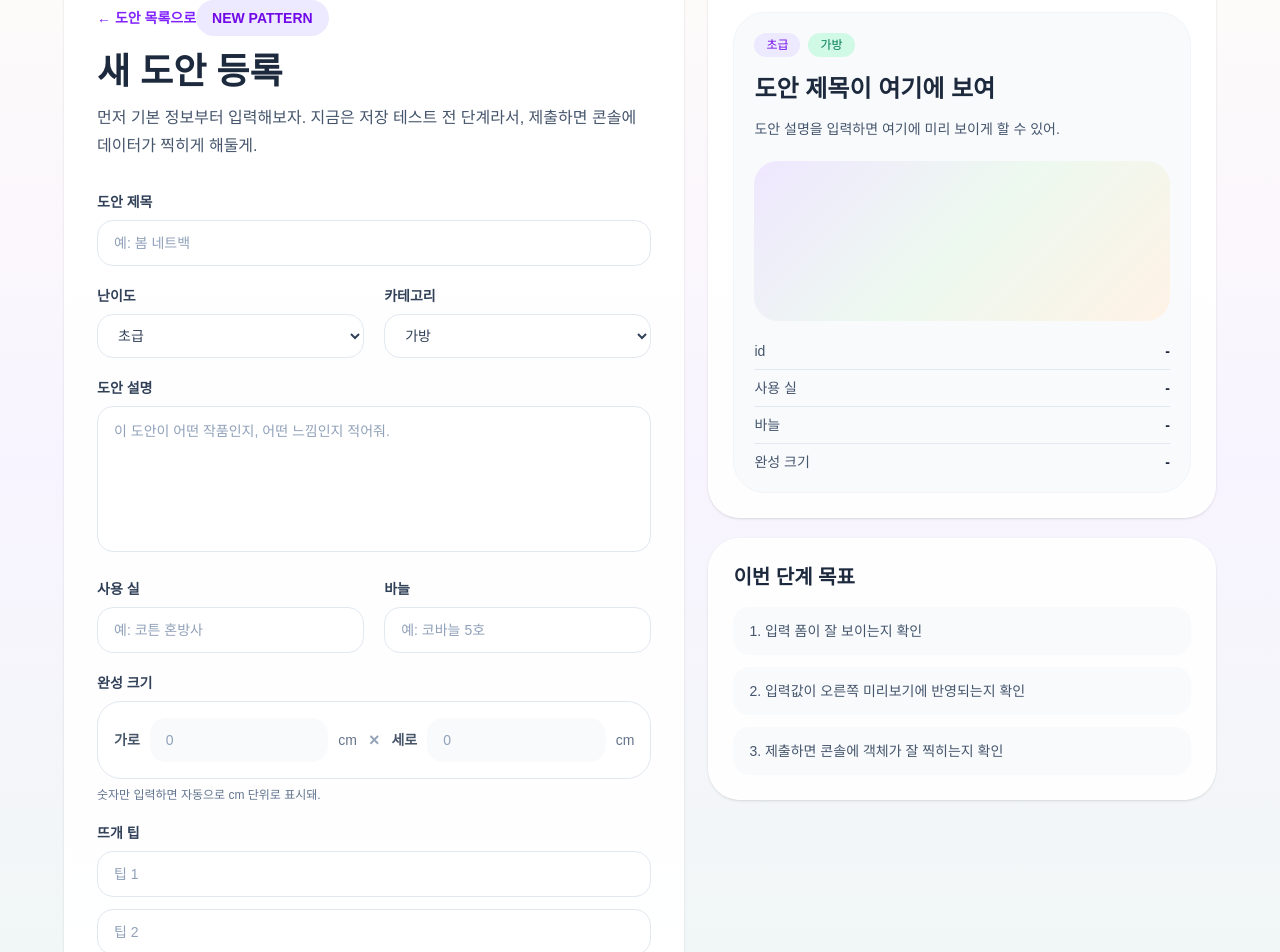
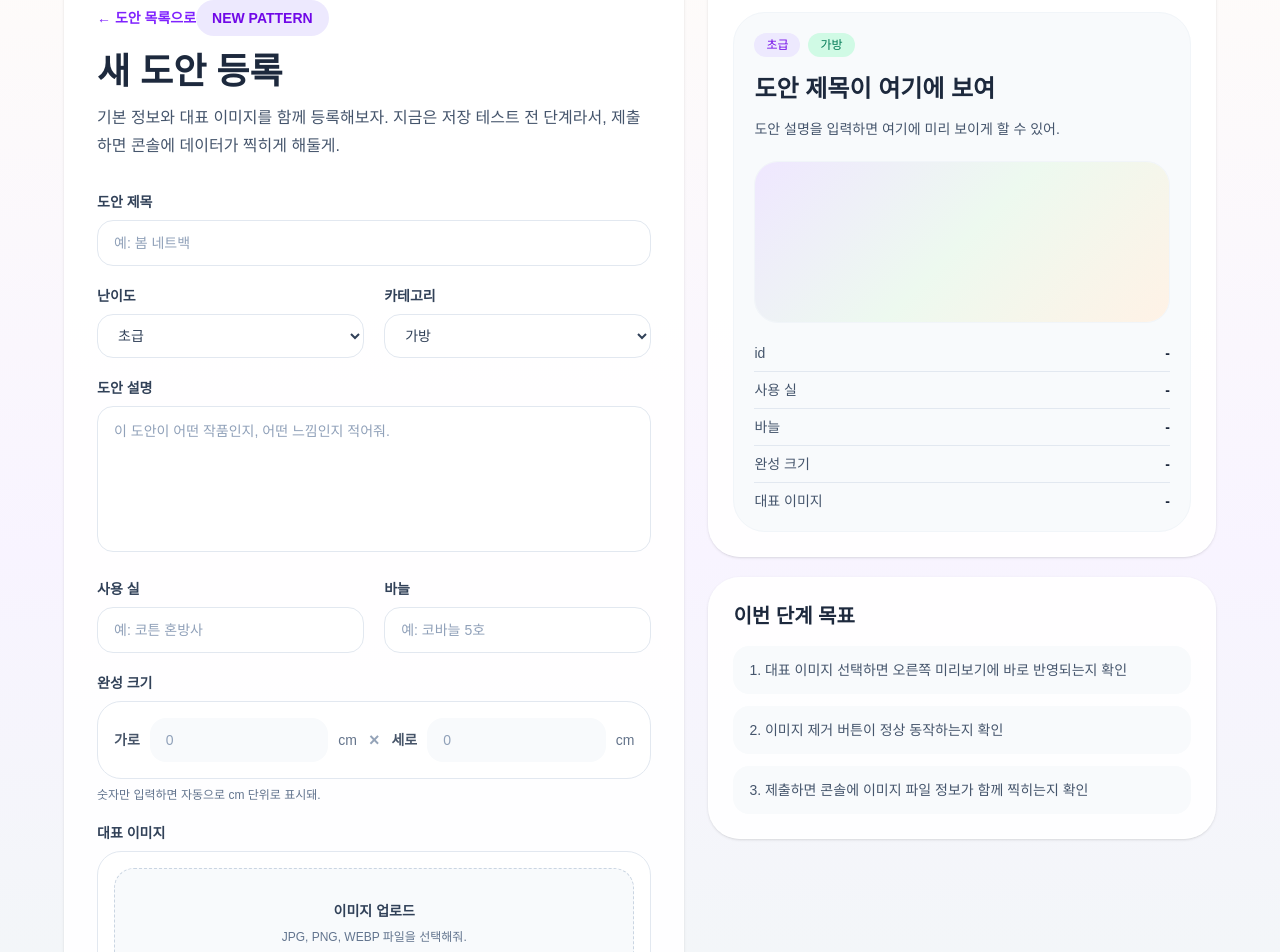
Before and after one commit to guree92/guree_knit, a Next.js app: page /patterns/new in a window 1280 px wide. Shown: the part 181-1133 px from the top of the page. Built offline with nearby package versions, Linux system fonts and the light colour scheme.

Commit message:
기능추가(도안추가)

```diff
--- a/app/patterns/new/page.tsx
+++ b/app/patterns/new/page.tsx
@@ -1,7 +1,7 @@
 "use client";
 
 import Link from "next/link";
-import { FormEvent, useMemo, useState } from "react";
+import { FormEvent, useEffect, useMemo, useState } from "react";
 import Header from "@/components/layout/Header";
 import { patternCategories } from "@/data/patterns";
 
@@ -32,6 +32,8 @@ export default function NewPatternPage() {
   const [width, setWidth] = useState("");
   const [height, setHeight] = useState("");
   const [tips, setTips] = useState(["", "", ""]);
+  const [imageFile, setImageFile] = useState<File | null>(null);
+  const [imagePreviewUrl, setImagePreviewUrl] = useState("");
   const [submitted, setSubmitted] = useState(false);
 
   const previewId = useMemo(() => makeId(title), [title]);
@@ -41,8 +43,32 @@ export default function NewPatternPage() {
       ? `가로 ${width.trim() || "0"}cm × 세로 ${height.trim() || "0"}cm`
       : "";
 
+  useEffect(() => {
+    if (!imageFile) {
+      setImagePreviewUrl("");
+      return;
+    }
+
+    const objectUrl = URL.createObjectURL(imageFile);
+    setImagePreviewUrl(objectUrl);
+
+    return () => {
+      URL.revokeObjectURL(objectUrl);
+    };
+  }, [imageFile]);
+
   function updateTip(index: number, value: string) {
     setTips((prev) => prev.map((tip, i) => (i === index ? value : tip)));
+  }
+
+  function handleImageChange(e: React.ChangeEvent<HTMLInputElement>) {
+    const file = e.target.files?.[0] ?? null;
+    setImageFile(file);
+  }
+
+  function removeImage() {
+    setImageFile(null);
+    setImagePreviewUrl("");
   }
 
   function handleSubmit(e: FormEvent<HTMLFormElement>) {
@@ -61,9 +87,11 @@ export default function NewPatternPage() {
       needle: needle.trim(),
       size: sizeText,
       tips: cleanedTips,
+      imageName: imageFile?.name ?? "",
     };
 
     console.log("새 도안 데이터", newPattern);
+    console.log("대표 이미지 파일", imageFile);
     setSubmitted(true);
   }
 
@@ -93,8 +121,8 @@ export default function NewPatternPage() {
             </h1>
 
             <p className="mt-3 max-w-2xl leading-7 text-slate-600">
-              먼저 기본 정보부터 입력해보자. 지금은 저장 테스트 전 단계라서,
-              제출하면 콘솔에 데이터가 찍히게 해둘게.
+              기본 정보와 대표 이미지를 함께 등록해보자. 지금은 저장 테스트 전
+              단계라서, 제출하면 콘솔에 데이터가 찍히게 해둘게.
             </p>
 
             <div className="mt-8 grid gap-5">
@@ -325,6 +353,52 @@ export default function NewPatternPage() {
                   숫자만 입력하면 자동으로 cm 단위로 표시돼.
                 </p>
               </div>
+
+              <div>
+                <span className="mb-2 block text-sm font-semibold text-slate-700">
+                  대표 이미지
+                </span>
+
+                <div className="rounded-[1.5rem] border border-slate-200 bg-white p-4">
+                  <label className="flex cursor-pointer flex-col items-center justify-center rounded-[1.25rem] border border-dashed border-slate-300 bg-slate-50 px-6 py-8 text-center transition hover:bg-slate-100">
+                    <span className="text-sm font-semibold text-slate-700">
+                      이미지 업로드
+                    </span>
+                    <span className="mt-2 text-xs text-slate-500">
+                      JPG, PNG, WEBP 파일을 선택해줘.
+                    </span>
+
+                    <input
+                      type="file"
+                      accept="image/*"
+                      onChange={handleImageChange}
+                      className="hidden"
+                    />
+                  </label>
+
+                  {imageFile ? (
+                    <div className="mt-4 flex flex-wrap items-center justify-between gap-3 rounded-2xl bg-slate-50 px-4 py-3">
+                      <div className="min-w-0">
+                        <p className="truncate text-sm font-semibold text-slate-700">
+                          {imageFile.name}
+                        </p>
+                        <p className="mt-1 text-xs text-slate-500">
+                          {(imageFile.size / 1024 / 1024).toFixed(2)} MB
+                        </p>
+                      </div>
+
+                      <button
+                        type="button"
+                        onClick={removeImage}
+                        className="rounded-xl border border-slate-200 bg-white px-3 py-2 text-xs font-semibold text-slate-600 transition hover:bg-slate-100"
+                      >
+                        이미지 제거
+                      </button>
+                    </div>
+                  ) : null}
+                </div>
+              </div>
+
               <div>
                 <div className="mb-2 block text-sm font-semibold text-slate-700">
                   뜨개 팁
@@ -362,7 +436,8 @@ export default function NewPatternPage() {
 
               {submitted ? (
                 <div className="rounded-2xl border border-emerald-200 bg-emerald-50 px-4 py-3 text-sm text-emerald-700">
-                  제출됐어. 개발자 도구 콘솔에서 데이터가 잘 찍혔는지 확인해봐.
+                  제출됐어. 개발자 도구 콘솔에서 데이터와 이미지 파일이 잘
+                  찍혔는지 확인해봐.
                 </div>
               ) : null}
             </div>
@@ -391,7 +466,17 @@ export default function NewPatternPage() {
                     "도안 설명을 입력하면 여기에 미리 보이게 할 수 있어."}
                 </p>
 
-                <div className="mt-5 h-40 rounded-[1.5rem] bg-[linear-gradient(135deg,#efe7ff,#edf9ef,#fff2e6)]" />
+                <div className="mt-5 overflow-hidden rounded-[1.5rem] border border-slate-100 bg-white">
+  {imagePreviewUrl ? (
+    <img
+      src={imagePreviewUrl}
+      alt="대표 이미지 미리보기"
+      className="h-56 w-full object-cover"
+    />
+  ) : (
+    <div className="h-40 bg-[linear-gradient(135deg,#efe7ff,#edf9ef,#fff2e6)]" />
+  )}
+</div>
 
                 <div className="mt-5 space-y-2 text-sm text-slate-600">
                   <div className="flex justify-between gap-4 border-b border-slate-200 pb-2">
@@ -415,10 +500,17 @@ export default function NewPatternPage() {
                     </span>
                   </div>
 
-                  <div className="flex justify-between gap-4">
+                  <div className="flex justify-between gap-4 border-b border-slate-200 pb-2">
                     <span>완성 크기</span>
                     <span className="font-semibold text-slate-800">
                       {sizeText || "-"}
+                    </span>
+                  </div>
+
+                  <div className="flex justify-between gap-4">
+                    <span>대표 이미지</span>
+                    <span className="truncate font-semibold text-slate-800">
+                      {imageFile?.name || "-"}
                     </span>
                   </div>
                 </div>
@@ -432,13 +524,13 @@ export default function NewPatternPage() {
 
               <ul className="mt-4 space-y-3 text-sm leading-6 text-slate-600">
                 <li className="rounded-2xl bg-slate-50 px-4 py-3">
-                  1. 입력 폼이 잘 보이는지 확인
+                  1. 대표 이미지 선택하면 오른쪽 미리보기에 바로 반영되는지 확인
                 </li>
                 <li className="rounded-2xl bg-slate-50 px-4 py-3">
-                  2. 입력값이 오른쪽 미리보기에 반영되는지 확인
+                  2. 이미지 제거 버튼이 정상 동작하는지 확인
                 </li>
                 <li className="rounded-2xl bg-slate-50 px-4 py-3">
-                  3. 제출하면 콘솔에 객체가 잘 찍히는지 확인
+                  3. 제출하면 콘솔에 이미지 파일 정보가 함께 찍히는지 확인
                 </li>
               </ul>
             </div>
```
Lines whose indentation alone changed are shown as unchanged.
